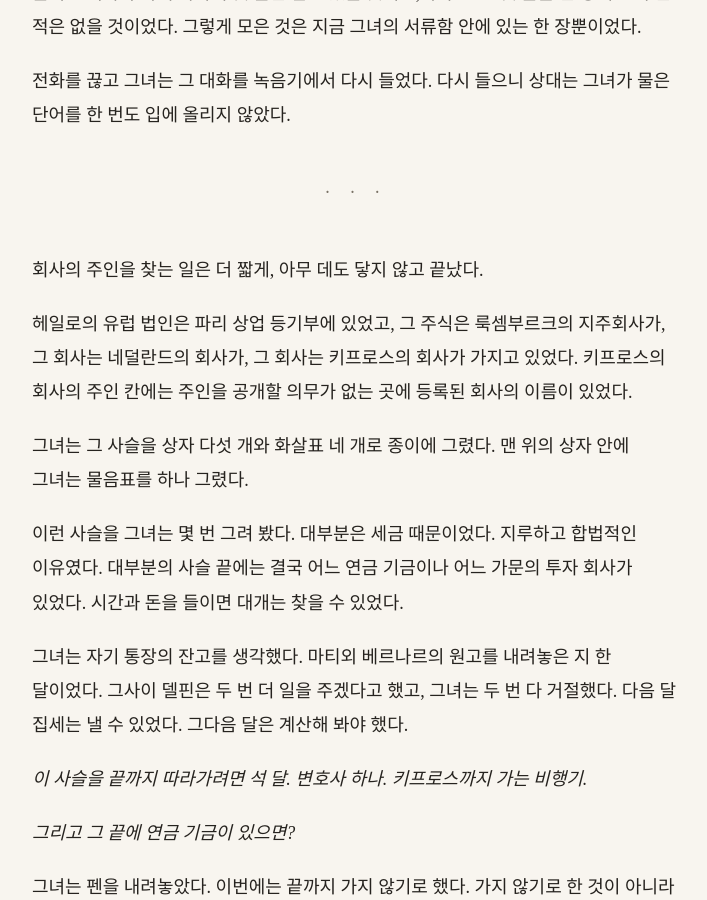
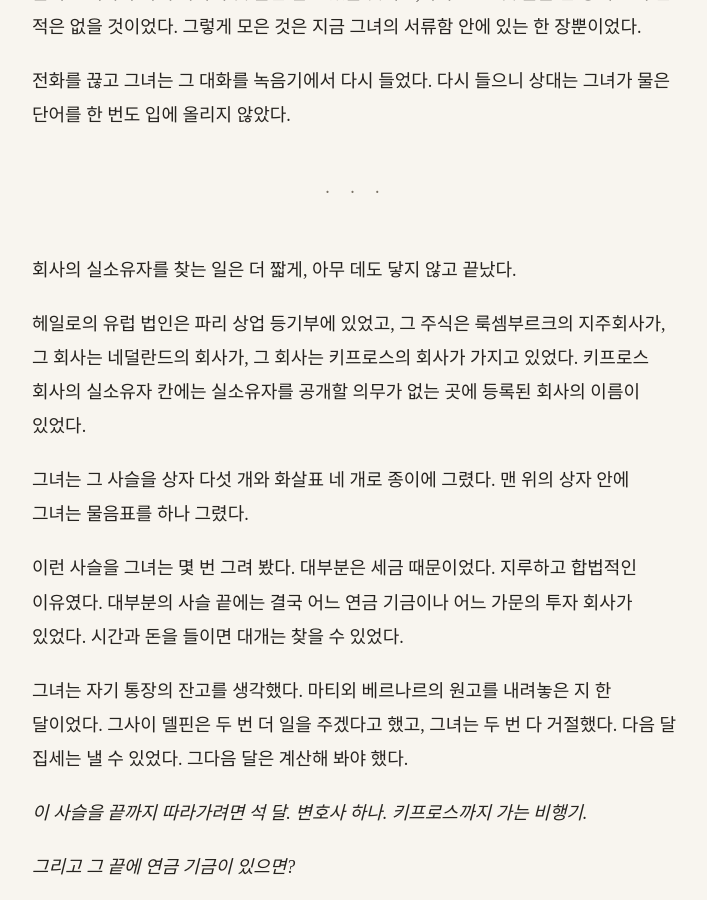
Before and after one commit to kangkkang/writer_s1_public, a Jekyll site: the page built from vol1/006.md, in a window 1280 px wide and 900 px high, scrolled down 14380 px. Shown: the whole window, without its empty margins (284-991 px from the left). Built offline with Jekyll 4.4.1, drawn with Linux system fonts in a browser that asks for light colours; our own code applies the rules of GitHub Pages for plain Markdown files; some of the changed text lies outside the part shown.

Commit message:
Update from https://github.com/kangkkang/writer_s1/commit/f6306b9fca5d1f7c4cc62ab0d6b4528b12aca241

```diff
--- a/vol1/006.md
+++ b/vol1/006.md
@@ -316,9 +316,9 @@
 
 ---
 
-회사의 주인을 찾는 일은 더 짧게, 아무 데도 닿지 않고 끝났다.
+회사의 실소유자를 찾는 일은 더 짧게, 아무 데도 닿지 않고 끝났다.
 
-헤일로의 유럽 법인은 파리 상업 등기부에 있었고, 그 주식은 룩셈부르크의 지주회사가, 그 회사는 네덜란드의 회사가, 그 회사는 키프로스의 회사가 가지고 있었다. 키프로스의 회사의 주인 칸에는 주인을 공개할 의무가 없는 곳에 등록된 회사의 이름이 있었다.
+헤일로의 유럽 법인은 파리 상업 등기부에 있었고, 그 주식은 룩셈부르크의 지주회사가, 그 회사는 네덜란드의 회사가, 그 회사는 키프로스의 회사가 가지고 있었다. 키프로스 회사의 실소유자 칸에는 실소유자를 공개할 의무가 없는 곳에 등록된 회사의 이름이 있었다.
 
 그녀는 그 사슬을 상자 다섯 개와 화살표 네 개로 종이에 그렸다. 맨 위의 상자 안에 그녀는 물음표를 하나 그렸다.
 
@@ -360,7 +360,7 @@
 
 여섯 줄. 열 개의 빈 줄. 그녀는 맨 위에 제목을 쓰지 않았다. 아직 무엇의 표인지 몰랐다. 아는 것은 이것이 여섯 사람의 마지막 밤이라는 것, 여섯 사람이 모두 같은 계단을 끝까지 올라갔다는 것, 그 계단 꼭대기의 같은 방에서 잠들었다는 것뿐이었다.
 
-그리고 그 계단을 만든 회사의 주인 칸이 비어 있다는 것.
+그리고 그 계단을 만든 회사의 실소유자 칸이 비어 있다는 것.
 
 그녀는 표의 맨 오른쪽 아래, 칸 바깥의 여백에 작게 썼다.
 
```
Also changed, not shown: vol2/042.md (+1 -1 lines), vol2/043.md (+1 -1 lines), vol2/047.md (+1 -1 lines), vol2/054.md (+2 -2 lines).
